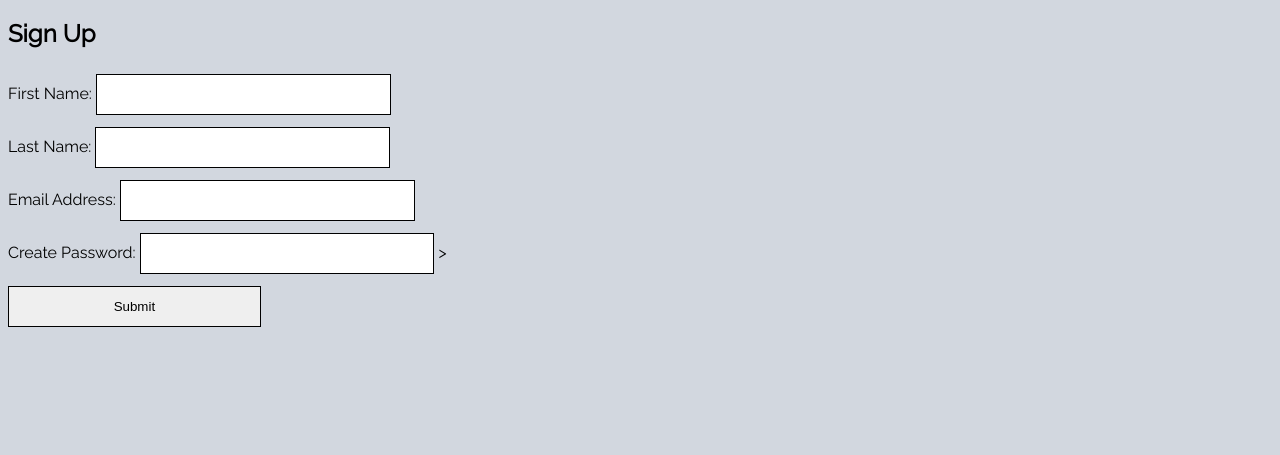
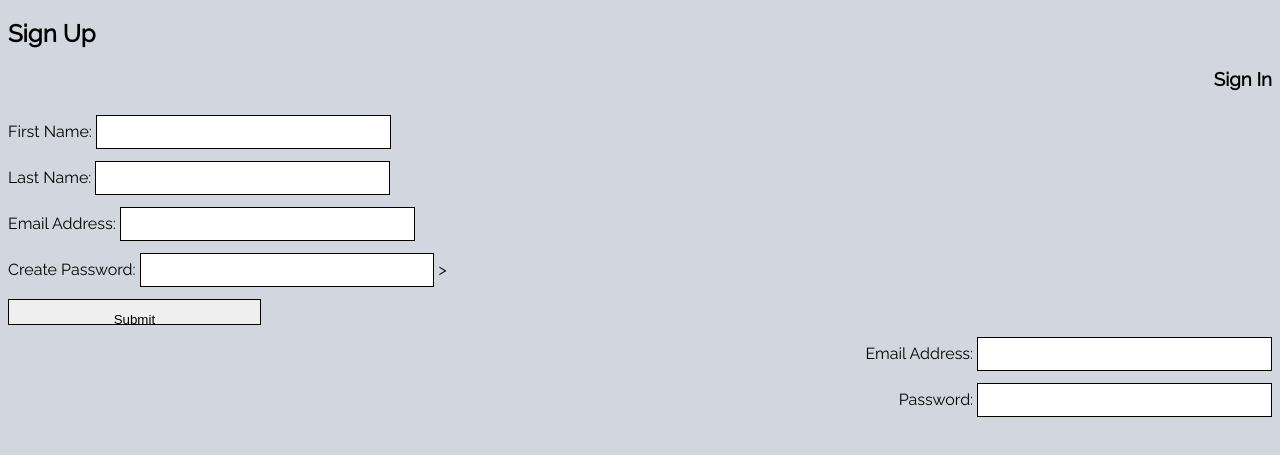
Before and after one commit to mollybick/SavvyCodersCapstone, a website: page index.html in a window 1280 px wide. Shown: the part 61-516 px from the top of the page. Drawn offline with Linux system fonts and the light colour scheme.

Commit message:
Added login menu

```diff
--- a/index.html
+++ b/index.html
@@ -16,6 +16,8 @@
 
     <h2>Sign Up</h2>
 
+    <h3>Sign In</h3>
+
     <form>
       <label for="firstname">First Name:</label>
       <input type="text" name="first-name-text-field" id="firstname" />
@@ -33,6 +35,14 @@
       <section class="submission">
         <input type="submit" value="Submit" />
       </section>
-    </form>
+</form>
+<form id="emailadd">
+<label for="emailadd">Email Address:</label>
+  <input type="text" name="email-add-text-field" id="emailadd" />
+  <br>
+  <label for="loginpassword">Password:</label>
+  <input type="text" name="login-password-text-field" id="loginpassword" />
+</form>
+
   </body>
 </html>
--- a/style-css.css
+++ b/style-css.css
@@ -11,6 +11,10 @@ h2 {
   text-align: left;
 }
 
+h3 {
+  text-align: right;
+}
+
 form {
   text-align: left;
 }
@@ -20,4 +24,9 @@ input {
   padding: 12px 20px;
   margin: 6px 0;
   border: 1px solid black;
+  height: 8px;
 }
+
+#emailadd {
+  text-align: right;
+}
```
